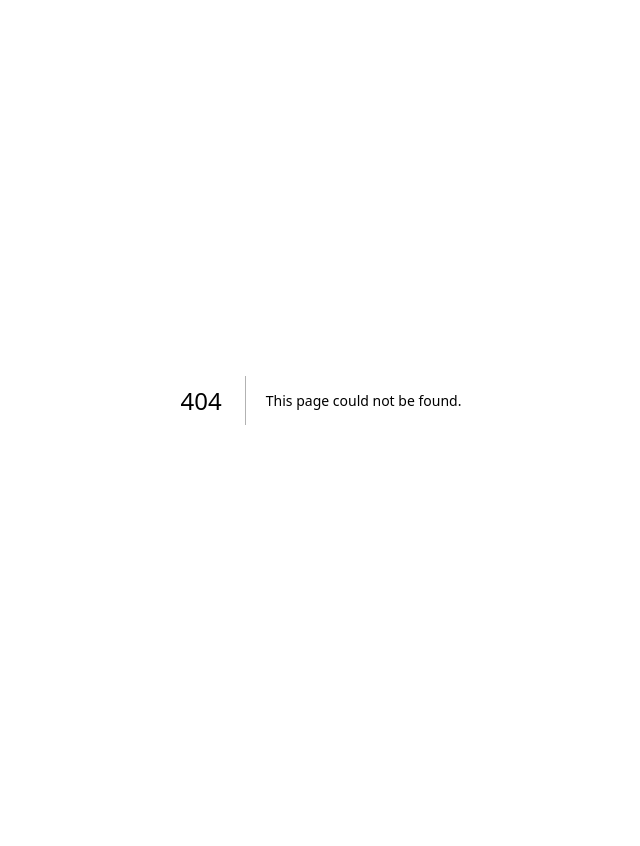
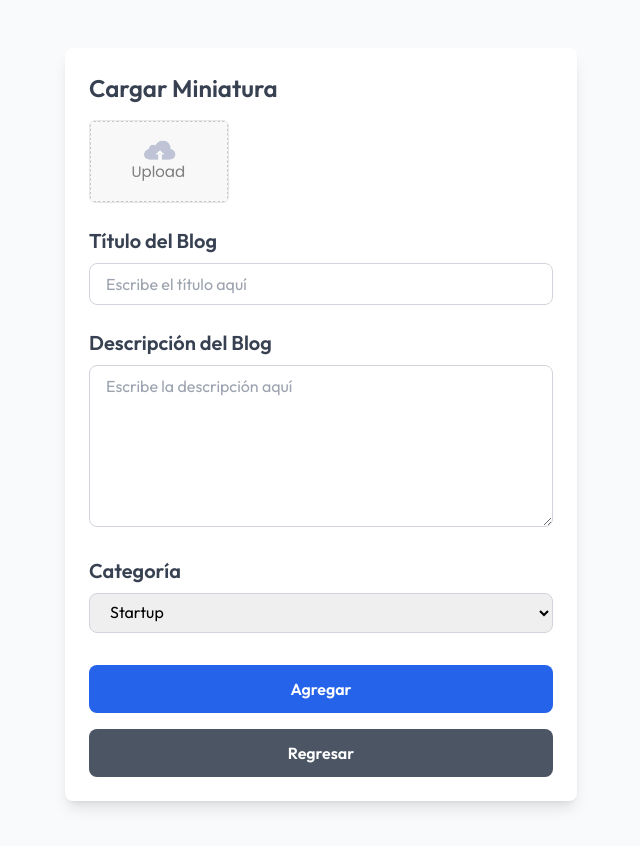
Before and after one commit to JohanECanoR11/blogotopia, a Next.js app: page /addBlog in a window 1280 px wide. Before the commit this address had no page. Shown: the top 846 px of the page, without its empty margins (319-959 px from the left). Before the commit the page ends 800 px from the top, so only its background shows below. Built offline with nearby package versions, Linux system fonts and the light colour scheme.

Commit message:
create blog cliente page

```diff
--- a/Components/BlogList.jsx
+++ b/Components/BlogList.jsx
@@ -1,4 +1,3 @@
-import { blog_data } from '@/Assets/assets'
 import React, { useEffect, useState } from 'react'
 import BlogItem from './BlogItem'
 import axios from 'axios';
--- /dev/null
+++ b/app/addBlog/page.jsx
@@ -0,0 +1,131 @@
+'use client';
+
+import { useState } from 'react';
+import { useRouter } from 'next/navigation';
+import axios from 'axios';
+import { toast } from 'react-toastify';
+import 'react-toastify/dist/ReactToastify.css';
+import Image from 'next/image';
+import { assets } from '@/Assets/assets';
+
+const AddBlog = () => {
+  const [data, setData] = useState({
+    title: '',
+    description: '',
+    category: 'Startup',
+    author: 'Johan Cano',
+    authorImg: '/author_img.png'
+  });
+  const [image, setImage] = useState(null);
+  const router = useRouter();
+
+  const onChangeHandler = (event) => {
+    const name = event.target.name;
+    const value = event.target.value;
+    setData(prev => ({ ...prev, [name]: value }));
+  }
+
+  const onSubmitHandler = async (e) => {
+    e.preventDefault();
+    const formData = new FormData();
+    formData.append('title', data.title);
+    formData.append('description', data.description);
+    formData.append('category', data.category);
+    formData.append('author', data.author);
+    formData.append('authorImg', data.authorImg);
+    formData.append('image', image);
+
+    try {
+      const response = await axios.post('/api/blog', formData);
+      if (response.data.success) {
+        toast.success(response.data.msg);
+        setData({
+          title: '',
+          description: '',
+          category: 'Startup',
+          author: 'Johan Cano',
+          authorImg: '/author_img.png'
+        });
+        setImage(null);
+      } else {
+        toast.error('Error al agregar el blog');
+      }
+    } catch (error) {
+      toast.error('Error al enviar los datos');
+    }
+  }
+
+  const handleGoBack = () => {
+    router.back();
+  };
+
+  return (
+    <div className="bg-gray-50 min-h-screen p-5 sm:p-12 flex justify-center items-center">
+      <form onSubmit={onSubmitHandler} className="bg-white shadow-lg rounded-lg p-6 max-w-lg w-full">
+      <p className="text-2xl font-semibold text-gray-700">Cargar Miniatura</p>
+        <label htmlFor="image" className="block mt-4 cursor-pointer">
+        <Image
+            className="rounded-md border"
+            src={!image ? assets.upload_area : URL.createObjectURL(image)}
+            width={140}
+            height={70}
+            alt="Upload area"
+          />
+        </label>
+        <input
+          onChange={(e) => setImage(e.target.files[0])}
+          type="file"
+          id="image"
+          hidden
+          required
+        />
+        <p className="text-xl font-semibold text-gray-700 mt-6">Título del Blog</p>
+        <input
+          name="title"
+          onChange={onChangeHandler}
+          value={data.title}
+          className="w-full mt-2 px-4 py-2 border border-gray-300 rounded-lg"
+          type="text"
+          placeholder="Escribe el título aquí"
+          required
+        />
+        <p className="text-xl font-semibold text-gray-700 mt-6">Descripción del Blog</p>
+        <textarea
+          name="description"
+          onChange={onChangeHandler}
+          value={data.description}
+          className="w-full mt-2 px-4 py-2 border border-gray-300 rounded-lg"
+          placeholder="Escribe la descripción aquí"
+          rows={6}
+          required
+        />
+        <p className="text-xl font-semibold text-gray-700 mt-6">Categoría</p>
+        <select
+          name="category"
+          onChange={onChangeHandler}
+          value={data.category}
+          className="w-full mt-2 px-4 py-2 border border-gray-300 rounded-lg"
+        >
+          <option value="Startup">Startup</option>
+          <option value="Tecnología">Tecnología</option>
+          <option value="Estilo de Vida">Estilo de Vida</option>
+        </select>
+        <button
+          type="submit"
+          className="mt-8 w-full py-3 bg-blue-600 text-white font-semibold rounded-lg hover:bg-blue-700"
+        >
+          Agregar
+        </button>
+        <button
+          type="button"
+          onClick={handleGoBack}
+          className="mt-4 w-full py-3 bg-gray-600 text-white font-semibold rounded-lg hover:bg-gray-700"
+        >
+          Regresar
+        </button>
+      </form>
+    </div>
+  );
+}
+
+export default AddBlog;
--- a/app/admin/layout.jsx
+++ b/app/admin/layout.jsx
@@ -1,9 +1,7 @@
 'use client';
 
 import { assets } from "@/Assets/assets";
-import Sidebar from "@/Components/AdminComponents/Sidebar";
 import Image from "next/image";
-import { ToastContainer } from "react-toastify";
 import 'react-toastify/dist/ReactToastify.css';
 import { useRouter } from "next/navigation";
 import { useEffect } from "react";
@@ -13,7 +11,6 @@ export default function Layout({ children }) {
   const router = useRouter();
 
   useEffect(() => {
-    // Verificar si el usuario está autenticado
     const isAuthenticated = true;
 
     if (!isAuthenticated) {
--- a/app/blogs/[id]/page.jsx
+++ b/app/blogs/[id]/page.jsx
@@ -1,61 +1,91 @@
-'use client'
-import { assets, blog_data } from '@/Assets/assets';
-import Footer from '@/Components/Footer';
-import axios from 'axios';
-import Image from 'next/image';
-import Link from 'next/link';
-import React, { useEffect, useState } from 'react'
+"use client";
 
-const page = ({params}) => {
+import { assets } from "@/Assets/assets";
+import Footer from "@/Components/Footer";
+import axios from "axios";
+import Image from "next/image";
+import Link from "next/link";
+import React, { useEffect, useState } from "react";
 
+const Page = ({ params }) => {
   const [data, setData] = useState(null);
 
   const fetchBlogData = async () => {
-    const response = await axios.get('/api/blog',{
-      params:{
-        id:params.id
-      }
-    })
+    const response = await axios.get("/api/blog", {
+      params: {
+        id: params.id,
+      },
+    });
     setData(response.data);
-  }
+  };
 
   useEffect(() => {
     fetchBlogData();
-  },[])
+  }, []);
 
-  return (data?<>
-    <div className='bg-gray-200 py-5 px-5 md:px-12 lg:px-28'>
+  return data ? (
+    <>
+      <div className="bg-gray-200 py-5 px-5 md:px-12 lg:px-28">
         <div className="flex justify-between items-center">
-        <Link href='/'>
-          <Image src={assets.logo} width={180} alt='' className='w-[130px] sm:w-auto' />
+          <Link href="/">
+            <Image
+              src={assets.logo}
+              width={180}
+              alt=""
+              className="w-[130px] sm:w-auto"
+            />
           </Link>
-        <button className='flex items-center gap-2 font-medium py-1 px-3 sm:py-3 sm:px-6 border border-black shadow-[-7px_7px_0px_#000000]'>Empezar <Image src={assets.arrow} alt='' /></button>
+          <button
+            className="flex items-center gap-2 font-medium py-1 px-3 sm:py-3 sm:px-6 border border-black shadow-[-7px_7px_0px_#000000]"
+            onClick={() => (window.location.href = "/addBlog")}
+          >
+            Publica tu Blog  <Image src={assets.arrow} alt="" />
+          </button>
         </div>
         <div className="text-center my-24">
-        <h1 className='text-2xl sm:text-5xl font-semibold max-w-[700px] mx-auto'>{data.title}</h1>
-        <Image className='mx-auto mt-6 border border-white rounded-full' src={data.authorImg} width={60} height={60} alt='' />
-        <p className='mt-1 pb-2 text-lg max-w-[740px] mx-auto'>{data.author}</p>
+          <h1 className="text-2xl sm:text-5xl font-semibold max-w-[700px] mx-auto">
+            {data.title}
+          </h1>
+          <Image
+            className="mx-auto mt-6 border border-white rounded-full"
+            src={data.authorImg}
+            width={60}
+            height={60}
+            alt=""
+          />
+          <p className="mt-1 pb-2 text-lg max-w-[740px] mx-auto">
+            {data.author}
+          </p>
         </div>
       </div>
       <div className="mx-5 max-w-[800px] md:mx-auto mt-[-100px] mb-10">
-      <Image className='border-4 border-white' src={data.image} width={1280} height={720} alt='' />
-      <div className='blog-content' dangerouslySetInnerHTML={{__html:data.description}}>
-
-      </div>
-
-
-      <div className='my-24'>
-        <p className='text-black font-semibold my-4'>Comparte este artículo en redes sociales</p>
-        <div className='flex'>
-          <Image src={assets.facebook_icon} width={50} alt='' />
-          <Image src={assets.twitter_icon} width={50} alt='' />
-          <Image src={assets.googleplus_icon} width={50} alt='' />
+        <Image
+          className="border-4 border-white"
+          src={data.image}
+          width={1280}
+          height={720}
+          alt=""
+        />
+        <div
+          className="blog-content"
+          dangerouslySetInnerHTML={{ __html: data.description }}
+        ></div>
+        <div className="my-24">
+          <p className="text-black font-semibold my-4">
+            Comparte este artículo en redes sociales
+          </p>
+          <div className="flex">
+            <Image src={assets.facebook_icon} width={50} alt="" />
+            <Image src={assets.twitter_icon} width={50} alt="" />
+            <Image src={assets.googleplus_icon} width={50} alt="" />
           </div>
         </div>
       </div>
-    <Footer/>
-    </>:<></>
-  )
-}
+      <Footer />
+    </>
+  ) : (
+    <></>
+  );
+};
 
-export default page
+export default Page;
```
Also changed, not shown: 1 other file (tests, documents, lock files or other folders). Lines whose indentation alone changed are shown as unchanged.
